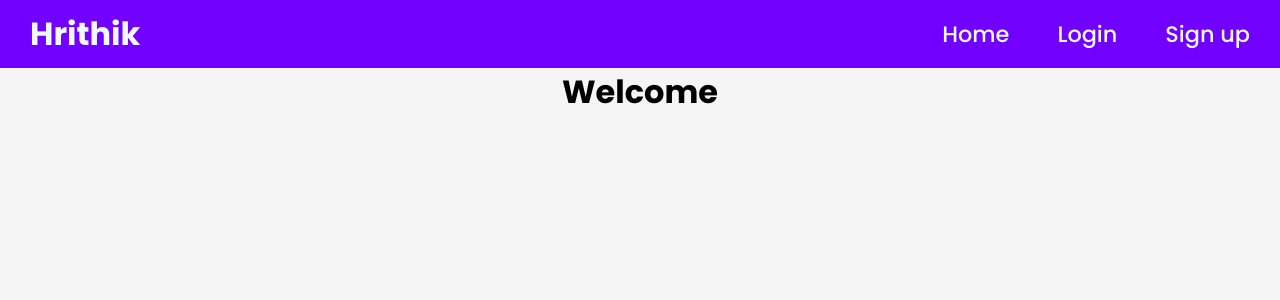
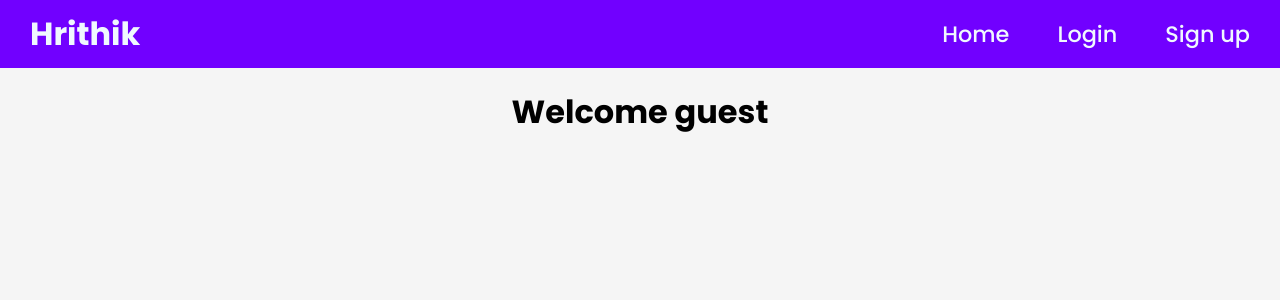
Before and after one commit to Hrithik100/firebase_react_auth, a React (Vite) app: page / in a window 1280 px wide. Shown: the top 300 px of the page. Built offline with nearby package versions, Linux system fonts and the light colour scheme; no server answers.

Commit message:
1st commit

```diff
--- a/src/pages/Home.jsx
+++ b/src/pages/Home.jsx
@@ -4,8 +4,8 @@ import { useUserAuth } from '../context/AuthContext'
 const Home = () => {
   const {user} = useUserAuth()
   return (
-    <div style={{textAlign:"center"}}>
-        <h1 style={{fontFamily:"Poppins"}}>Welcome {user?.email}</h1>
+    <div style={{textAlign:"center", marginTop:20}}>
+        <h1 style={{fontFamily:"Poppins"}}>Welcome {!user ? "guest" : `${user.email}`}</h1>
     </div>
   )
 }
--- a/src/pages/user/Dashboard.jsx
+++ b/src/pages/user/Dashboard.jsx
@@ -2,7 +2,7 @@ import React from 'react'
 
 const Dashboard = () => {
   return (
-    <div style={{textAlign:"center"}}>
+    <div style={{textAlign:"center", marginTop:20}}>
         <h1 style={{fontFamily:"Poppins"}}>Hello World</h1>
     </div>
   )
```
